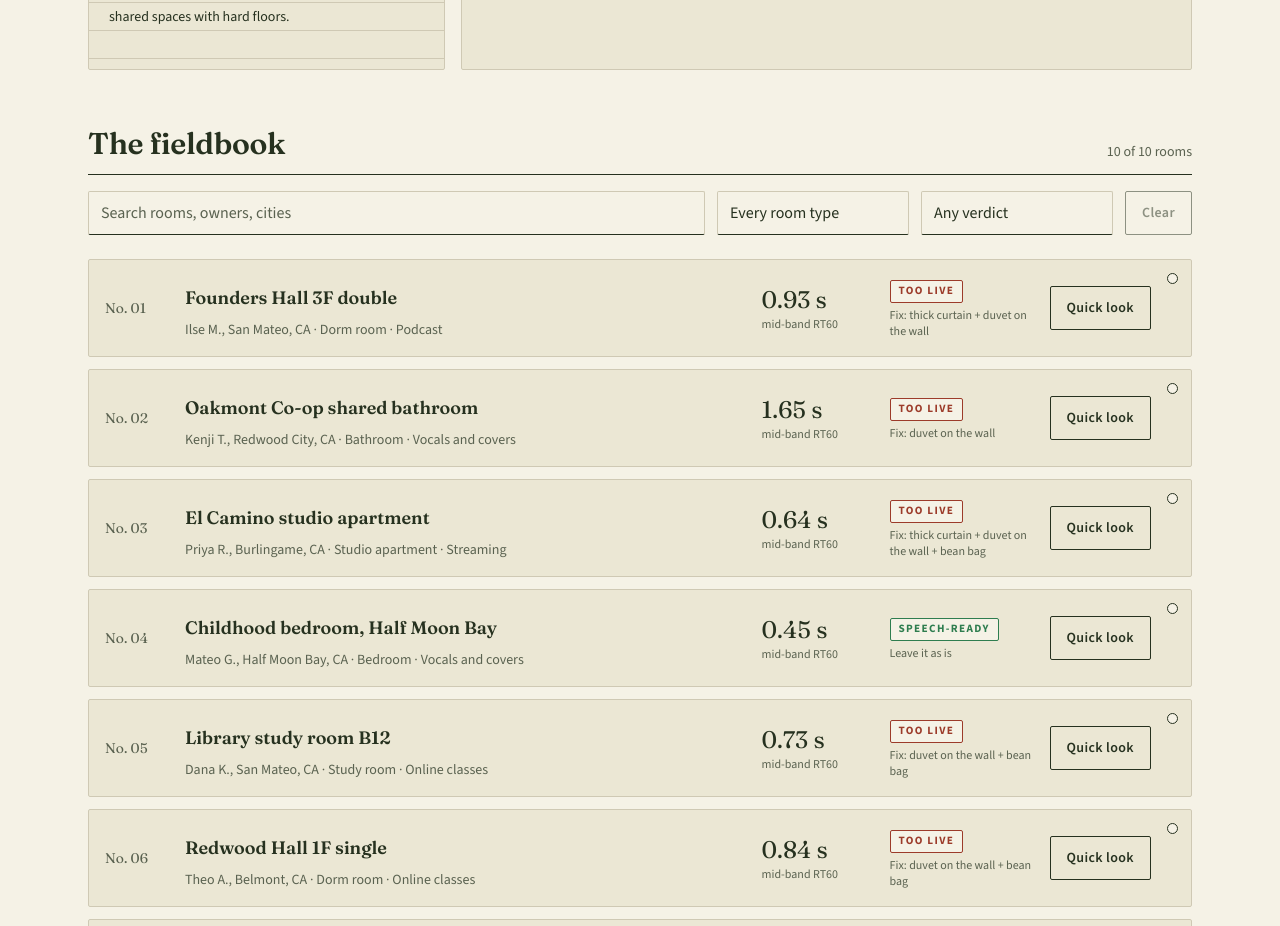
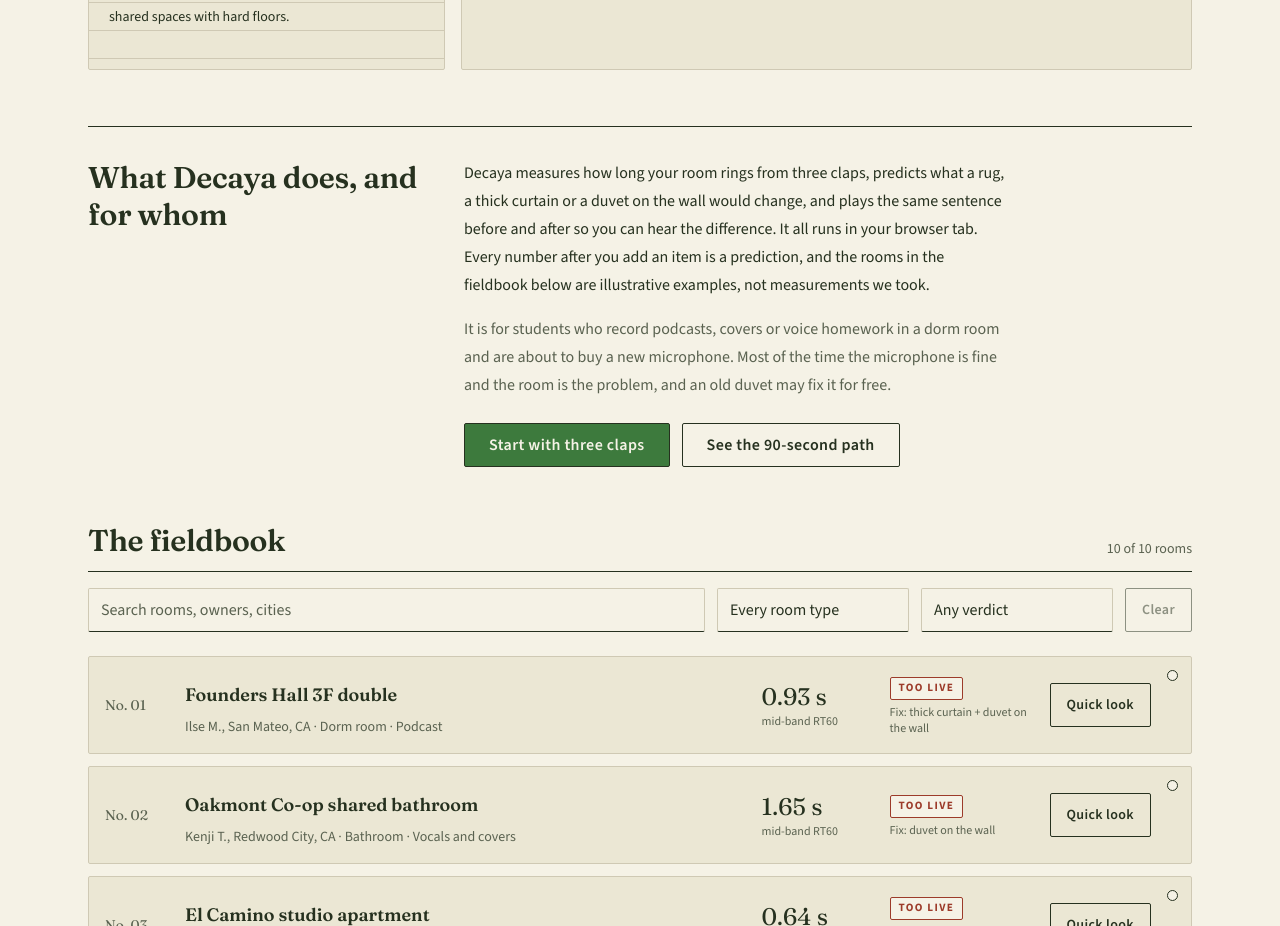
Before and after one commit to mericcintosun/decaya, a Next.js app: page / in a window 1280 px wide. Shown: the part 960-1886 px from the top of the page. Built offline with nearby package versions, Linux system fonts and the light colour scheme.

Commit message:
feat: add the landing section to the home route

```diff
--- a/app/page.tsx
+++ b/app/page.tsx
@@ -1,6 +1,8 @@
 import type { Metadata } from "next";
+import Link from "next/link";
 import { HomeBento } from "@/components/home-bento";
 import { RoomExplorer } from "@/components/room-explorer";
+import { Button } from "@/components/ui/button";
 import { getAdapter } from "@/lib/adapter";
 
 export const metadata: Metadata = { title: "Rooms" };
@@ -15,6 +17,7 @@ export default async function Home({ searchParams }: { searchParams: SearchParam
   return (
     <>
       {featured && <HomeBento featured={featured} rooms={rooms} furnishings={furnishings} />}
+      <Landing />
       <RoomExplorer
         seedRooms={rooms}
         furnishings={furnishings}
@@ -25,3 +28,38 @@ export default async function Home({ searchParams }: { searchParams: SearchParam
     </>
   );
 }
+
+/**
+ * The landing section. ARCHETYPE L4 bans a lead paragraph above the grid, so it sits
+ * below the bento. Server rendered, no animation, readable with JavaScript off.
+ */
+function Landing() {
+  return (
+    <section aria-labelledby="landing-heading" className="mt-14 grid gap-6 border-t border-foreground pt-8 lg:grid-cols-12">
+      <h2 id="landing-heading" className="text-3xl font-semibold leading-tight lg:col-span-4">
+        What Decaya does, and for whom
+      </h2>
+      <div className="space-y-4 lg:col-span-8">
+        <p className="max-w-[68ch] leading-7">
+          Decaya measures how long your room rings from three claps, predicts what a rug, a thick curtain or a duvet on the
+          wall would change, and plays the same sentence before and after so you can hear the difference. It all runs in your
+          browser tab. Every number after you add an item is a prediction, and the rooms in the fieldbook below are
+          illustrative examples, not measurements we took.
+        </p>
+        <p className="max-w-[68ch] leading-7 text-muted-foreground">
+          It is for students who record podcasts, covers or voice homework in a dorm room and are about to buy a new
+          microphone. Most of the time the microphone is fine and the room is the problem, and an old duvet may fix it for
+          free.
+        </p>
+        <div className="flex flex-wrap gap-3 pt-2">
+          <Button asChild size="lg">
+            <Link href="/new">Start with three claps</Link>
+          </Button>
+          <Button asChild size="lg" variant="outline">
+            <Link href="/about">See the 90-second path</Link>
+          </Button>
+        </div>
+      </div>
+    </section>
+  );
+}
```
